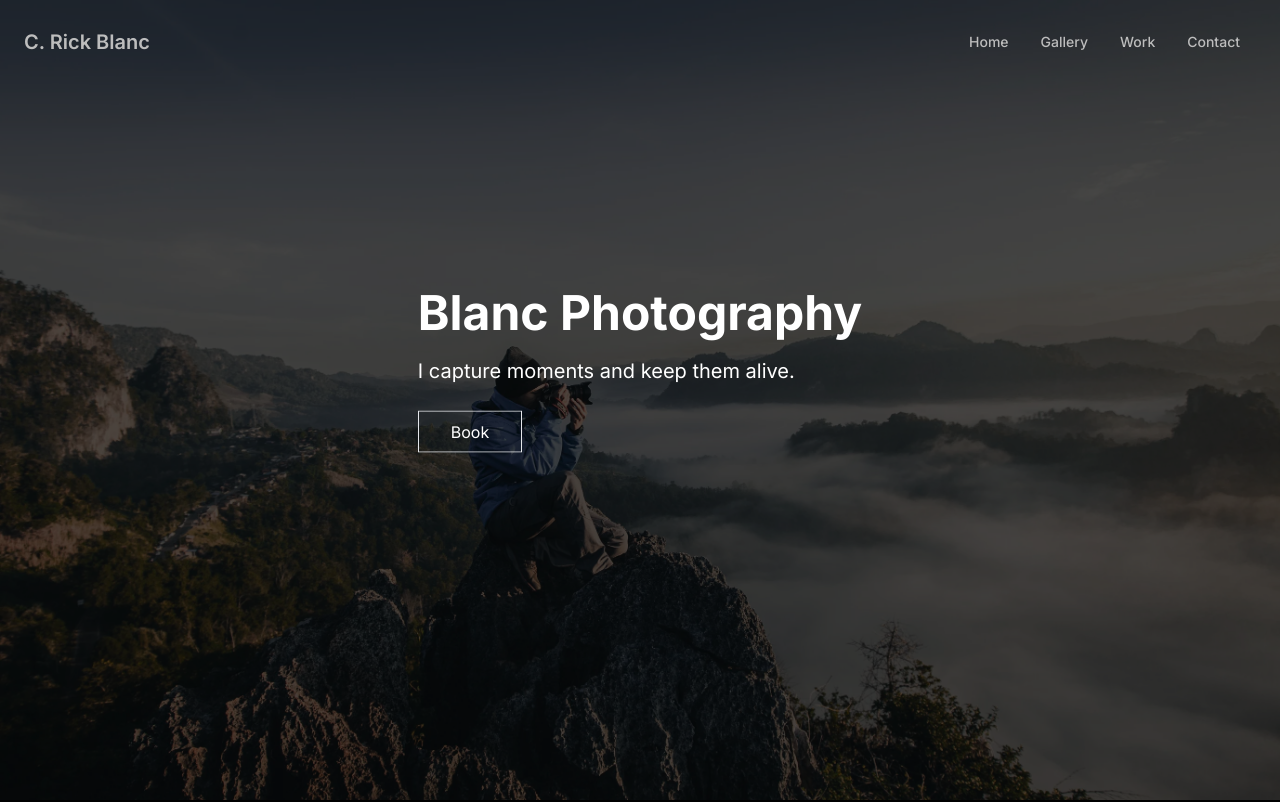
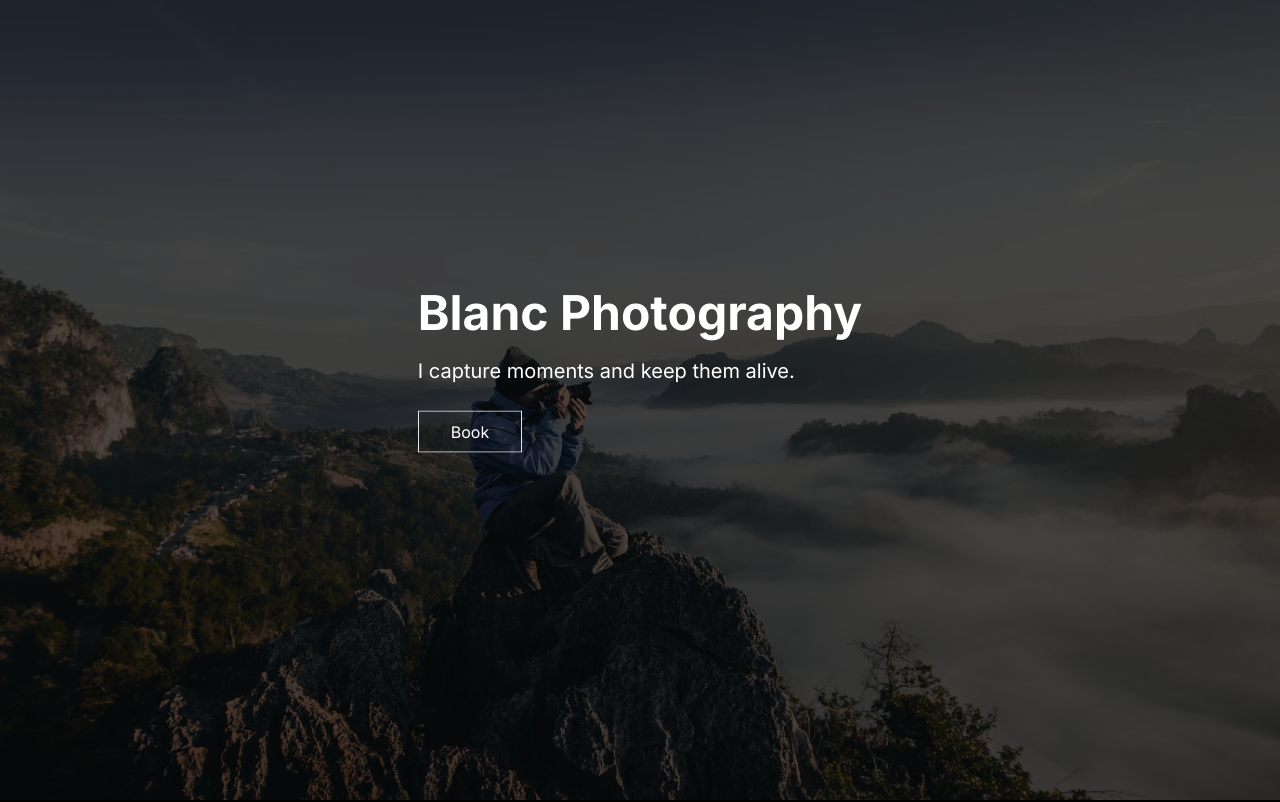
Before and after one commit to onurcagan/photographer-site, a Next.js app: page / in a window 1280 px wide. Shown: the top 802 px of the page. Built offline with nearby package versions, Linux system fonts and the light colour scheme.

Commit message:
ios bug test #2

```diff
--- a/pages/_app.tsx
+++ b/pages/_app.tsx
@@ -8,7 +8,7 @@
 export default function App({ Component, pageProps }: AppProps) {
   return (
     <main className={inter.className}>
-      <Navbar />
+      {/* <Navbar /> */}
       <Component {...pageProps} />
     </main>
   )
--- a/src/components/Hero.tsx
+++ b/src/components/Hero.tsx
@@ -4,7 +4,7 @@
 function Hero({ heading, message, btn }: { heading: string; message: string; btn: string }) {
   const router = useRouter()
   return (
-    <div className="flex items-center justify-center min-h-screen bg-center bg-cover after:bg-fixed md:bg-fixed custom-img">
+    <div className="flex items-center justify-center min-h-screen bg-fixed bg-center bg-cover custom-img">
       <div className="absolute top-0 bottom-0 left-0 right-0 bg-black/70 z-[2]" />
       <div className="p-5 text-white z-[2] -mt-12">
         <h2 className="text-4xl font-bold sm:text-5xl">{heading}</h2>
```
